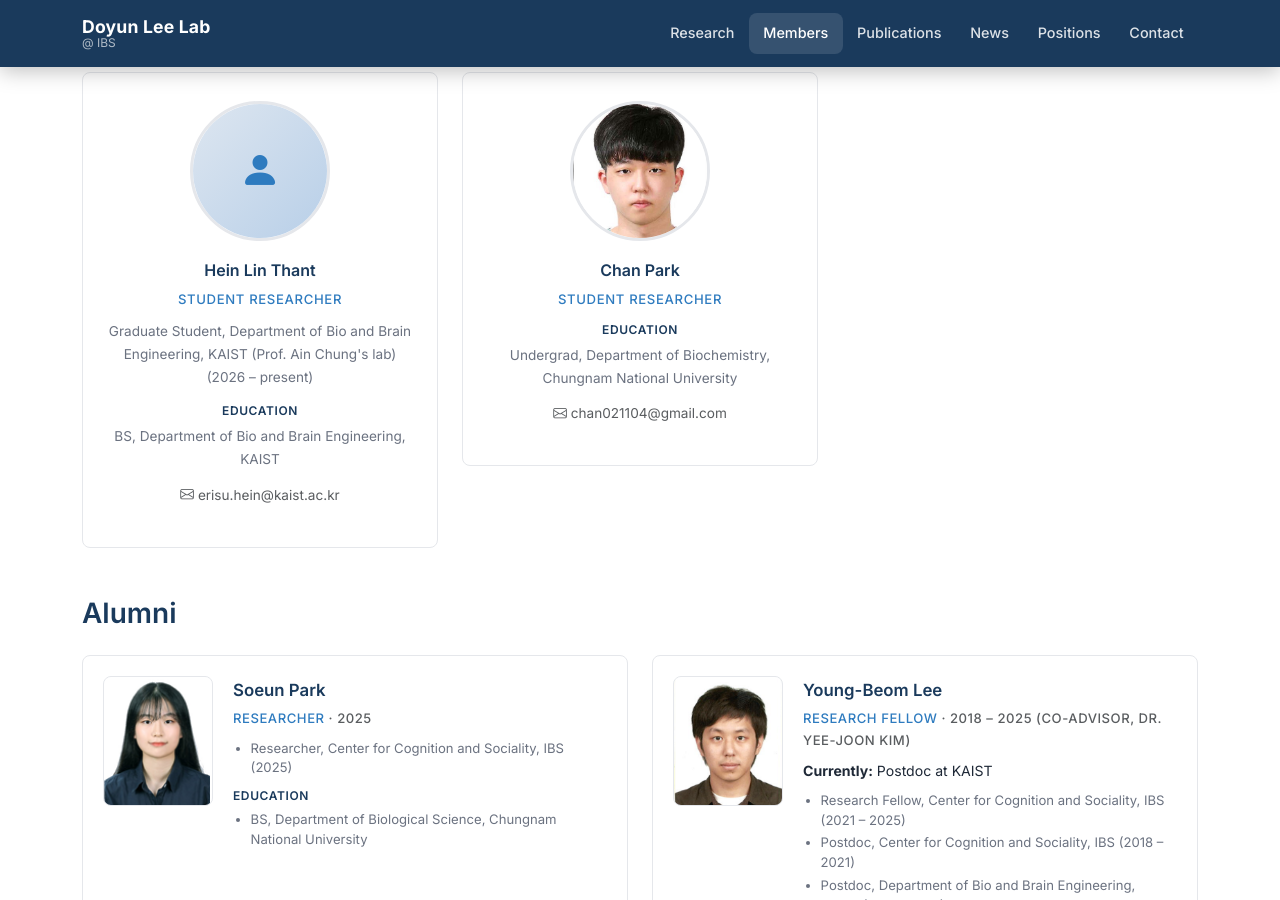
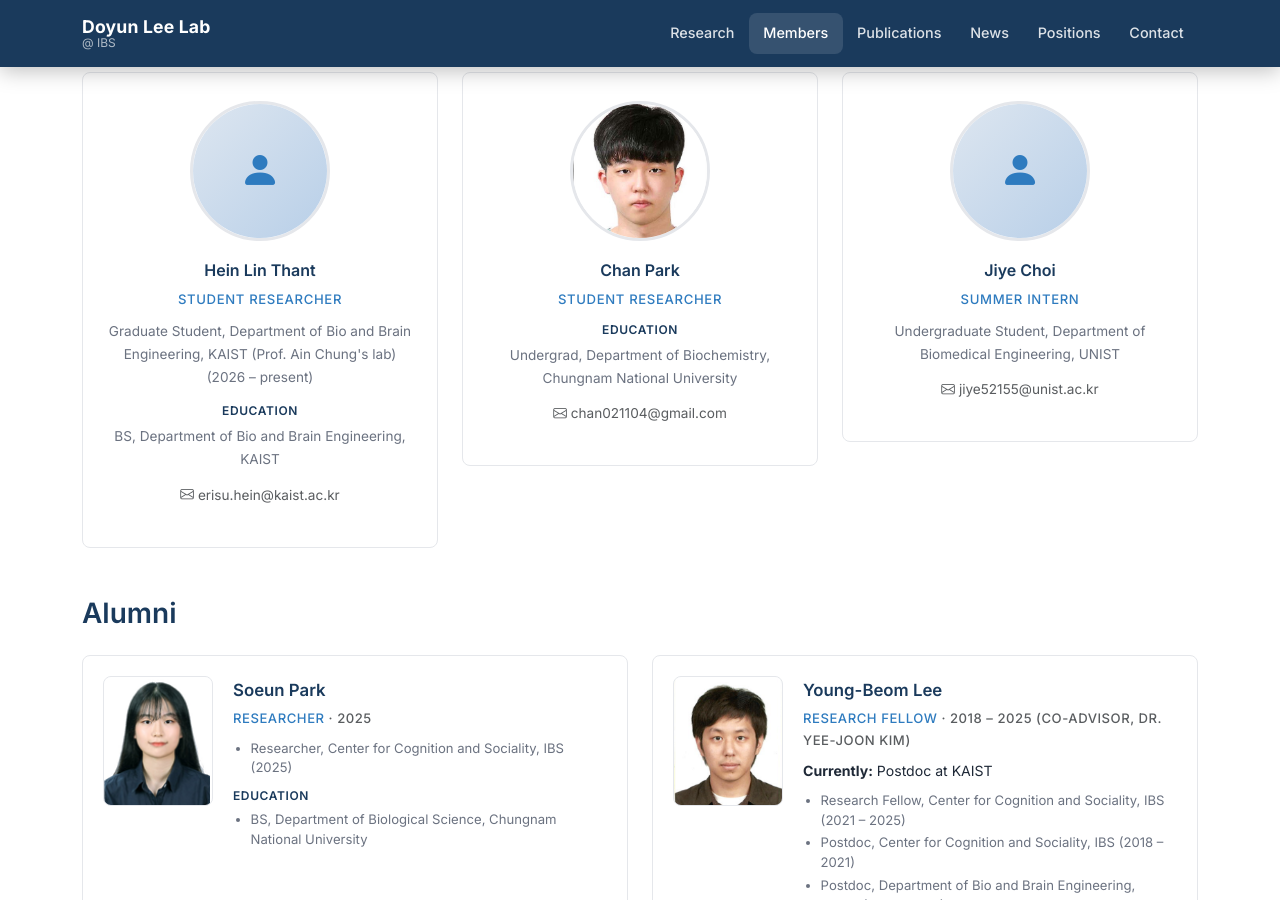
Before and after one commit to doyunleelab/doyunleelab.github.io, a Jekyll site: the page built from members/index.html, in a window 1280 px wide and 900 px high, scrolled down 1750 px. Built offline with Jekyll 4.4.1, drawn with Linux system fonts in a browser that asks for light colours.

Commit message:
Add Jiye Choi (Summer Intern) to members
Co-Authored-By: Claude Opus 4.8 <noreply@anthropic.com>

```diff
--- a/_data/members.yml
+++ b/_data/members.yml
@@ -66,6 +66,14 @@ current:
     education:
       - "Undergrad, Department of Biochemistry, Chungnam National University"
     email: chan021104@gmail.com
+    research_interests: ""
+
+  - name: Jiye Choi
+    role: Summer Intern
+    photo: ""
+    positions:
+      - "Undergraduate Student, Department of Biomedical Engineering, UNIST"
+    email: jiye52155@unist.ac.kr
     research_interests: ""
 
 
```
